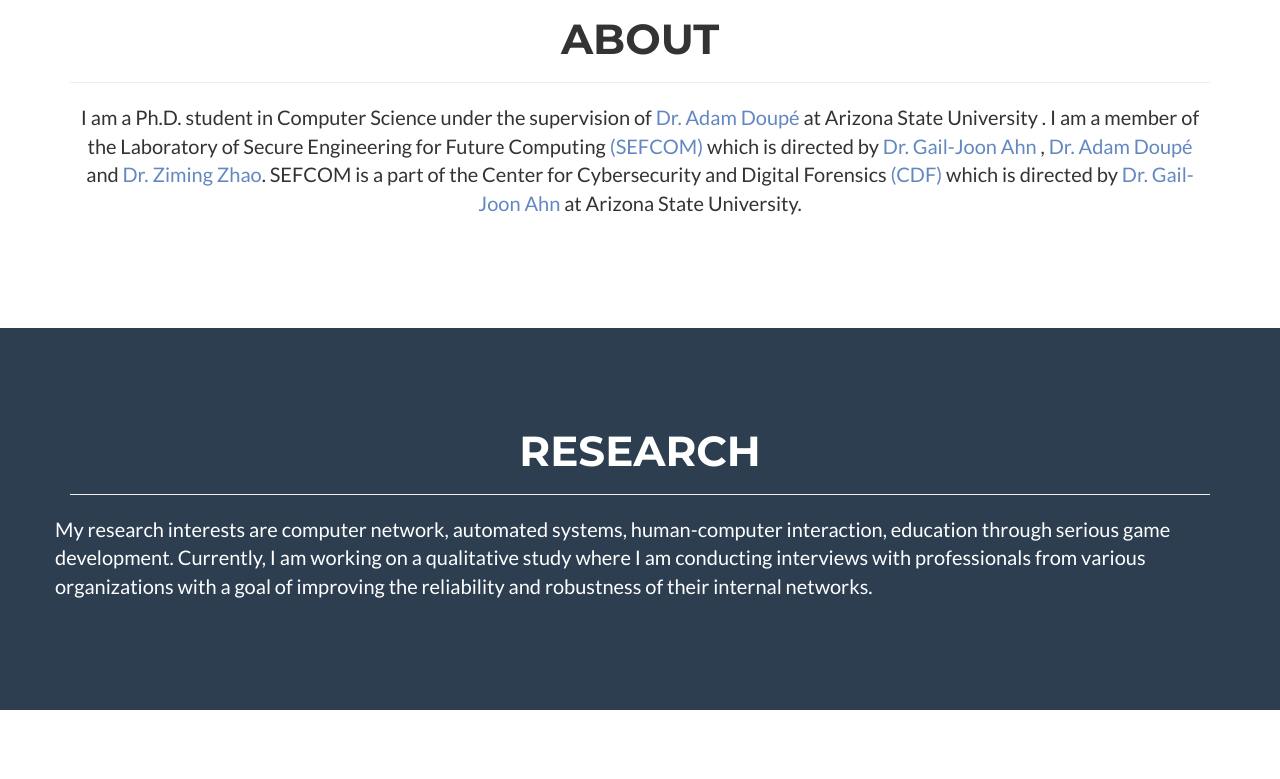
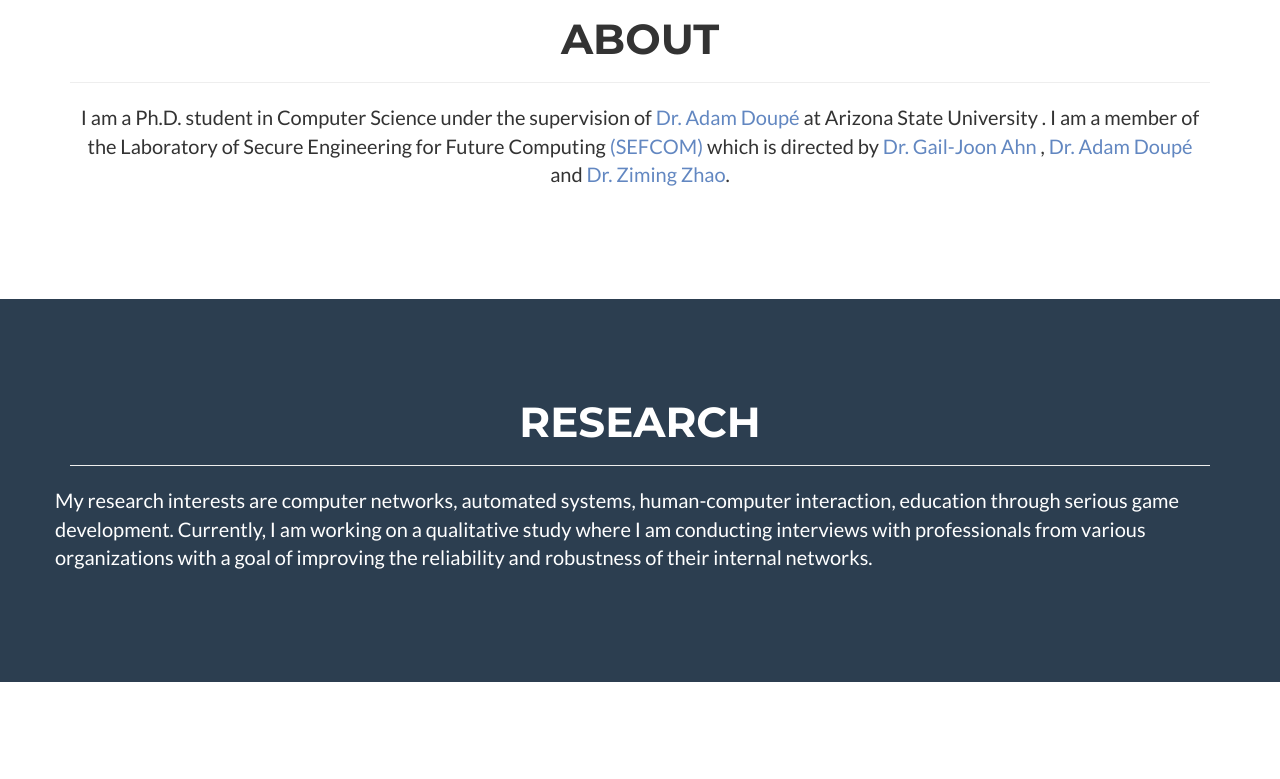
Before and after one commit to bugrakokulu/bugrakokulu.github.io, a website: page index.html in a window 1280 px wide. Shown: the part 772-1551 px from the top of the page. Drawn offline with nearby package versions, Linux system fonts and the light colour scheme.

Commit message:
Various fixes

```diff
--- a/index.html
+++ b/index.html
@@ -94,9 +94,7 @@
 					<p>I am a Ph.D. student in Computer Science under the supervision of <a href="http://www.adamdoupe.com" style="color:#6287c1">Dr. Adam Doupé</a> at Arizona State University .
 					I am a member of the Laboratory of Secure Engineering for Future Computing <a href="http://sefcom.asu.edu" style="color:#6287c1">(SEFCOM)</a>
 					which is directed by <a href="http://www.public.asu.edu/~gahn1/" style="color:#6287c1">Dr. Gail-Joon Ahn </a>, <a href="http://www.adamdoupe.com" style="color:#6287c1">Dr. Adam Doupé</a>
-					and <a href="http://www.public.asu.edu/~zzhao30/" style="color:#6287c1">Dr. Ziming Zhao</a>. SEFCOM is a part of
-					the Center for Cybersecurity and Digital Forensics <a href="https://globalsecurity.asu.edu/cdf" style="color:#6287c1">(CDF)</a>
-					which is directed by <a href="http://www.public.asu.edu/~gahn1/" style="color:#6287c1">Dr. Gail-Joon Ahn </a>at Arizona State University.</p>
+					and <a href="http://www.public.asu.edu/~zzhao30/" style="color:#6287c1">Dr. Ziming Zhao</a>.
                 </div>
             </div>
         </div>
@@ -111,7 +109,7 @@
                 </div>
             </div>
             <div class="row">
-                <p>My research interests are computer network, automated systems, human-computer interaction, education through serious game development. Currently, I am working on a qualitative study where I am conducting interviews with professionals from various organizations with a goal of improving the reliability and robustness of their internal networks.</p>
+                <p>My research interests are computer networks, automated systems, human-computer interaction, education through serious game development. Currently, I am working on a qualitative study where I am conducting interviews with professionals from various organizations with a goal of improving the reliability and robustness of their internal networks.</p>
             </div>
         </div>
     </section>
```
